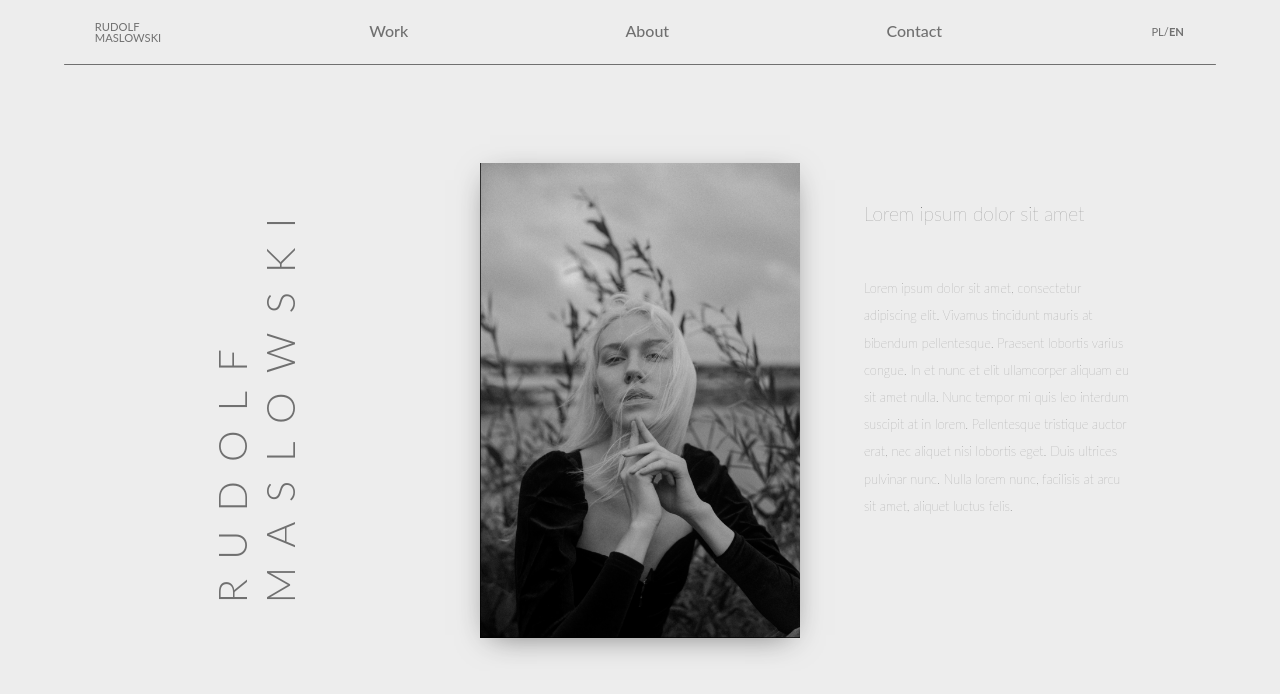
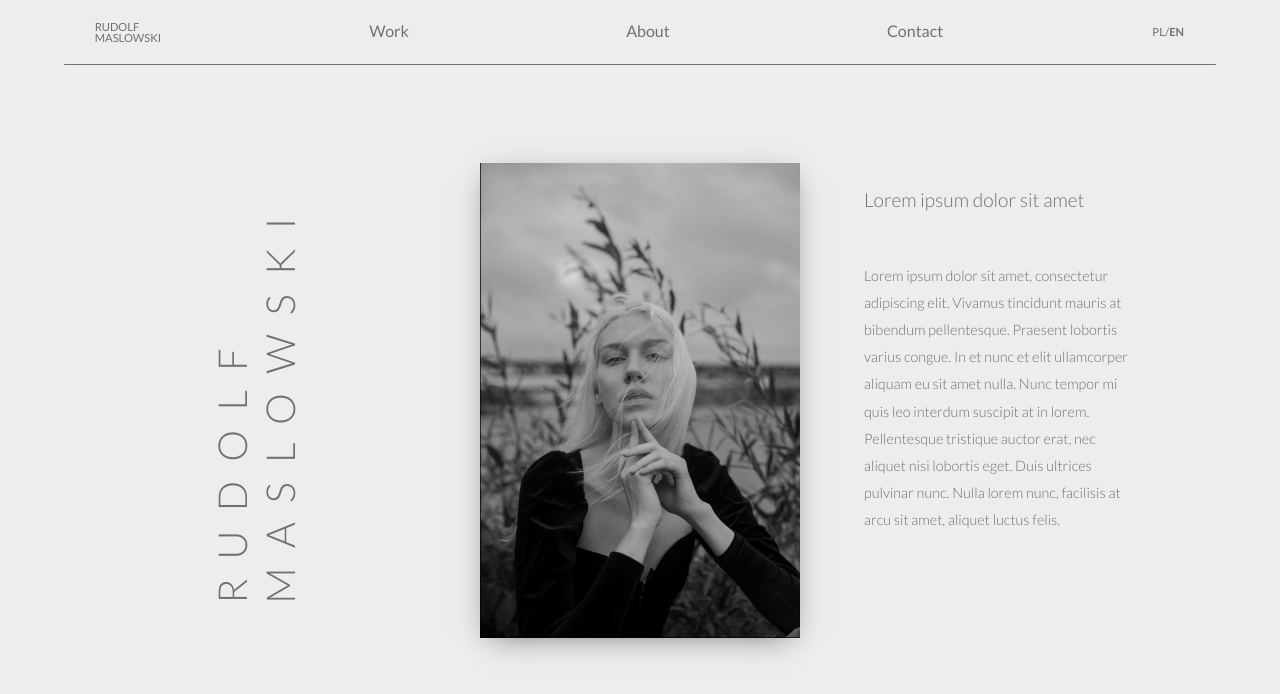
Before and after one commit to jakubmas/rudolf-portfolio-client, a Next.js app: page / in a window 1280 px wide. Shown: the top 694 px of the page. Built offline with nearby package versions, Linux system fonts and the light colour scheme.

Commit message:
fonts added

```diff
--- a/src/components/ui/Header.tsx
+++ b/src/components/ui/Header.tsx
@@ -58,6 +58,9 @@ const useStyles = makeStyles((theme: Theme) => {
       textTransform: 'none',
       fontSize: '1rem',
       minWidth: 10,
+      '&:hover': {
+        backgroundColor: 'transparent',
+      },
     },
     languageToggler: {
       marginRight: '2rem',
--- a/src/components/ui/SideContentContainer.tsx
+++ b/src/components/ui/SideContentContainer.tsx
@@ -1,13 +1,13 @@
-import React, { FunctionComponent } from 'react'
+import { Typography } from '@material-ui/core'
 import Grid from '@material-ui/core/Grid'
-import { makeStyles } from '@material-ui/styles'
+import IconButton from '@material-ui/core/IconButton'
 import { Theme } from '@material-ui/core/styles/createMuiTheme'
-import { Typography } from '@material-ui/core'
-import IconButton from '@material-ui/core/IconButton'
-
+import AlternateEmailIcon from '@material-ui/icons/AlternateEmail'
 import FacebookIcon from '@material-ui/icons/Facebook'
 import InstagramIcon from '@material-ui/icons/Instagram'
-import AlternateEmailIcon from '@material-ui/icons/AlternateEmail'
+import { makeStyles } from '@material-ui/styles'
+import React, { FunctionComponent } from 'react'
+
 // import BehanceIcon from '../../assets/icons/behance-icon.svg'
 
 const useStyles = makeStyles((theme: Theme) => {
@@ -49,9 +49,9 @@ const useStyles = makeStyles((theme: Theme) => {
       }
     },
     textRegular: {
-      fontSize: '0.8rem',
+      fontSize: '0.9rem',
       lineHeight: '1.7rem',
-      fontWeight: 100,
+      fontWeight: 300,
       marginRight: '3rem',
       width: '100%',
       paddingBottom: '2rem',
--- a/src/pages/_document.js
+++ b/src/pages/_document.js
@@ -14,6 +14,8 @@ export default class MyDocument extends Document {
             rel="stylesheet"
             href="https://fonts.googleapis.com/css?family=Roboto:300,400,500,700&display=swap"
           />
+          <link href="https://fonts.googleapis.com/css2?family=Lato:wght@300;400;700&display=swap" rel="stylesheet"/>
+          <link href="https://fonts.googleapis.com/css2?family=Montserrat&display=swap" rel="stylesheet" />
         </Head>
         <body>
           <Main />
```
Also changed, not shown: src/pages/backoffice/login.tsx (+2 -14 lines).
